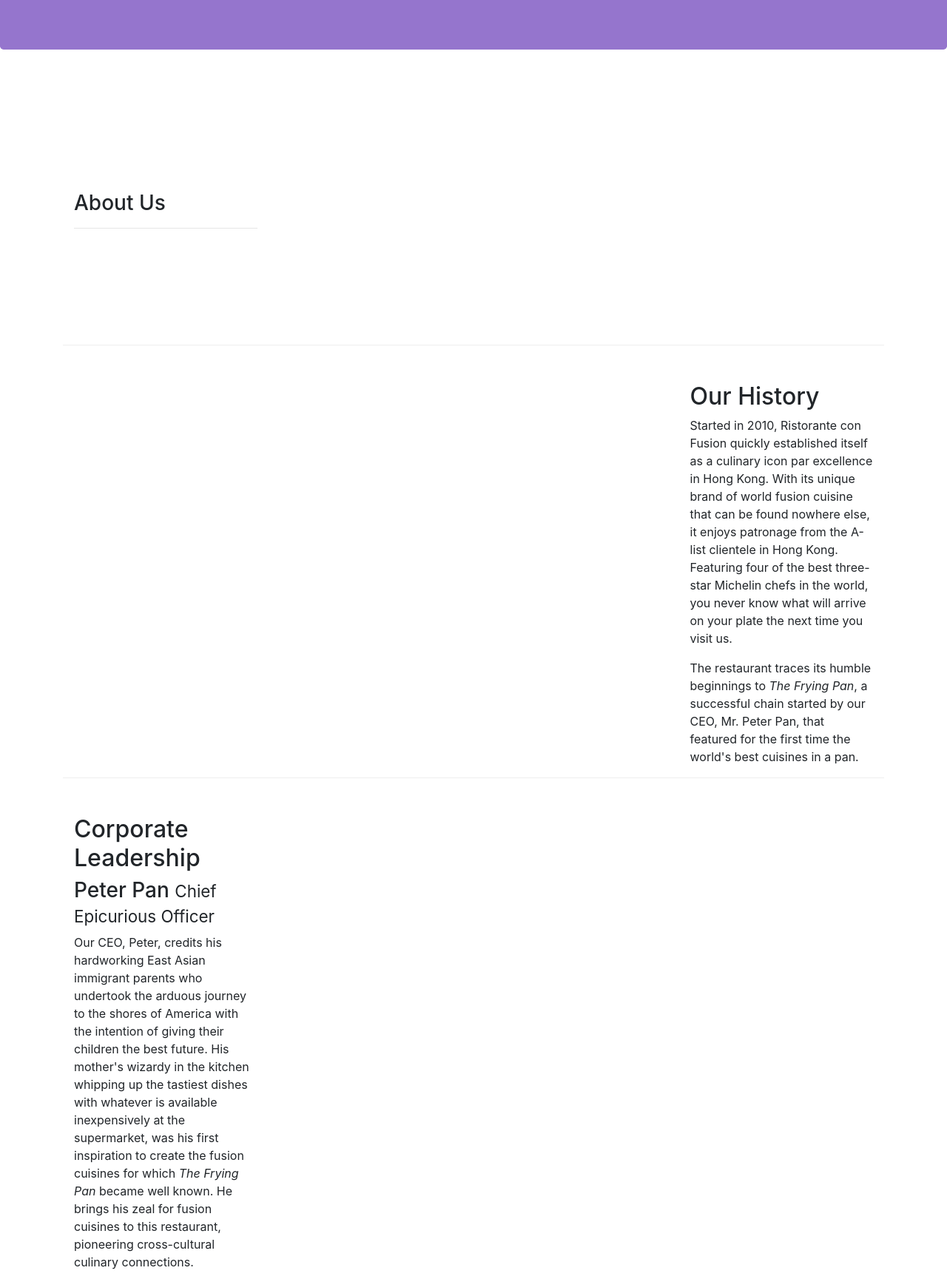
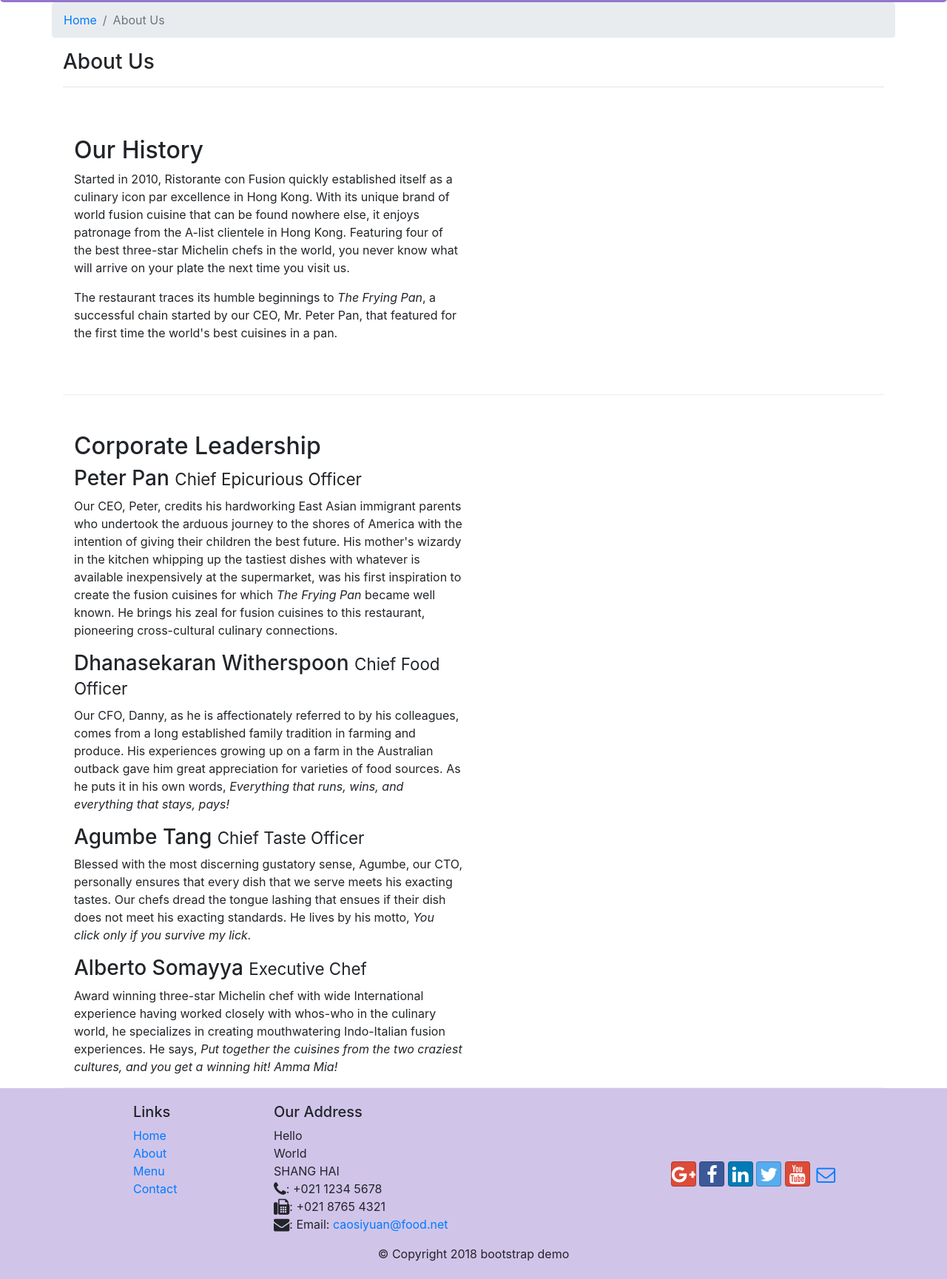
Before and after one commit to cao-si-yuan/bootstrap-demo, a website: page aboutus.html in a window 1280 px wide. Shown: the part 331-2060 px from the top of the page at 74% size. Drawn offline with nearby package versions, Linux system fonts and the light colour scheme.

Commit message:
Icon Fonts

```diff
--- a/aboutus.html
+++ b/aboutus.html
@@ -9,12 +9,10 @@
 
     <!-- Bootstrap CSS -->
     <link rel="stylesheet" href="node_modules/bootstrap/dist/css/bootstrap.min.css">
+    <link rel="stylesheet" href="node_modules/font-awesome/css/font-awesome.min.css">
+    <link rel="stylesheet" href="node_modules/bootstrap-social/bootstrap-social.css">
     <link rel="stylesheet" href="css/styles.css">
     <title>bootstrap-demo: About Us</title>
-    <ol class="col-12 breadcrumb">
-        <li class="breadcrumb-item"><a href="./index.html">Home</a></li>
-        <li class="breadcrumb-item active">About Us</li>
-    </ol>
 </head>
 
 <body>
@@ -27,10 +25,10 @@
             <a class="navbar-brand" href="#">bootstrap demo</a>
                 <div class="collapse navbar-collapse" id="Navbar">
                     <ul class="navbar-nav mr-auto">
-                        <li class="nav-item"><a class="nav-link" href="./index.html">Home</a></li>
-                        <li class="nav-item active"><a class="nav-link" href="#">About</a></li>
-                        <li class="nav-item"><a class="nav-link" href="#">Menu</a></li>
-                        <li class="nav-item"><a class="nav-link" href="#">Contact</a></li>
+                        <li class="nav-item"><a class="nav-link" href="./index.html"><span class="fa fa-home fa-lg"></span> Home</a></li>
+                        <li class="nav-item active"><a class="nav-link" href="#"><span class="fa fa-info fa-lg"></span> About</a></li>
+                        <li class="nav-item"><a class="nav-link" href="#"><span class="fa fa-list fa-lg"></span> Menu</a></li>
+                        <li class="nav-item"><a class="nav-link" href="#"><span class="fa fa-address-card fa-lg"></span> Contact</a></li>
                     </ul>
                 </div>
         </div>
@@ -50,26 +48,30 @@
     </header>
 
     <div class="container">
-        <div class="row row-content align-items-center">
-            <div class="col-12 col-sm-4 order-sm-last col-md-3">
+        <div class="row">
+            <ol class="col-12 breadcrumb">
+                <li class="breadcrumb-item"><a href="./index.html">Home</a></li>
+                <li class="breadcrumb-item active">About Us</li>
+            </ol>
+            <div class="col-12">
                <h3>About Us</h3>
                <hr>
             </div>
         </div>
 
-        <div class="row row-content align-items-center">
-            <div class="col-12 col-sm-4 order-sm-last col-md-3">
+        <div class="row row-content">
+            <div class="col-sm-6">
                 <h2>Our History</h2>
                 <p>Started in 2010, Ristorante con Fusion quickly established itself as a culinary icon par excellence in Hong Kong. With its unique brand of world fusion cuisine that can be found nowhere else, it enjoys patronage from the A-list clientele in Hong Kong.  Featuring four of the best three-star Michelin chefs in the world, you never know what will arrive on your plate the next time you visit us.</p>
                 <p>The restaurant traces its humble beginnings to <em>The Frying Pan</em>, a successful chain started by our CEO, Mr. Peter Pan, that featured for the first time the world's best cuisines in a pan.</p>
             </div>
-            <div class="col col-sm order-sm-first col-md">
+            <div class="">
             </div>
         </div>
 
 
-        <div class="row row-content align-items-center">
-            <div  class="col-12 col-sm-4 order-sm-last col-md-3">
+        <div class="row row-content">
+            <div  class="col-sm-6">
                 <h2>Corporate Leadership</h2>
                 <h3>Peter Pan <small>Chief Epicurious Officer</small></h3>
                 <p>Our CEO, Peter, credits his hardworking East Asian immigrant parents who undertook the arduous journey to the shores of America with the intention of giving their children the best future. His mother's wizardy in the kitchen whipping up the tastiest dishes with whatever is available inexpensively at the supermarket, was his first inspiration to create the fusion cuisines for which <em>The Frying Pan</em> became well known. He brings his zeal for fusion cuisines to this restaurant, pioneering cross-cultural culinary connections.</p>
@@ -99,28 +101,29 @@
                 <div class="col-7 col-sm-5">
                     <h5>Our Address</h5>
                     <address>
-		              121, Clear Water Bay Road<br>
-		              Clear Water Bay, Kowloon<br>
-		              HONG KONG<br>
-		              Tel.: +852 1234 5678<br>
-		              Fax: +852 8765 4321<br>
-		              Email: <a href="mailto:confusion@food.net">confusion@food.net</a>
+                      Hello<br>
+  		              World<br>
+  		              SHANG HAI<br>
+  		              <i class="fa fa-phone fa-lg"></i>: +021 1234 5678<br>
+                      <i class="fa fa-fax fa-lg"></i>: +021 8765 4321<br>
+                      <i class="fa fa-envelope fa-lg"></i>:
+  		              Email: <a href="mailto:cao@food.net">caosiyuan@food.net</a>
 		           </address>
                 </div>
                 <div class="col-12 col-sm-4 align-self-center">
                     <div class="text-center">
-                        <a href="http://google.com/+">Google+</a>
-                        <a href="http://www.facebook.com/profile.php?id=">Facebook</a>
-                        <a href="http://www.linkedin.com/in/">LinkedIn</a>
-                        <a href="http://twitter.com/">Twitter</a>
-                        <a href="http://youtube.com/">YouTube</a>
-                        <a href="mailto:">Mail</a>
+                        <a class="btn btn-social-icon btn-google" href="http://google.com/+"><i class="fa fa-google-plus"></i></a>
+                        <a class="btn btn-social-icon btn-facebook" href="http://www.facebook.com/profile.php?id="><i class="fa fa-facebook"></i></a>
+                        <a class="btn btn-social-icon btn-linkedin" href="http://www.linkedin.com/in/"><i class="fa fa-linkedin"></i></a>
+                        <a class="btn btn-social-icon btn-twitter" href="http://twitter.com/"><i class="fa fa-twitter"></i></a>
+                        <a class="btn btn-social-icon btn-google" href="http://youtube.com/"><i class="fa fa-youtube"></i></a>
+                        <a class="btn btn-social-icon" href="mailto:"><i class="fa fa-envelope-o"></i></a>
                     </div>
                 </div>
            </div>
            <div class="row justify-content-center">
                 <div class="col-auto">
-                    <p>© Copyright 2018 Ristorante Con Fusion</p>
+                    <p>© Copyright 2018 bootstrap demo</p>
                 </div>
            </div>
         </div>
--- a/package.json
+++ b/package.json
@@ -15,6 +15,8 @@
   },
   "dependencies": {
     "bootstrap": "^4.0.0",
+    "bootstrap-social": "^5.1.1",
+    "font-awesome": "^4.7.0",
     "jquery": "^3.3.1",
     "popper.js": "^1.12.9"
   }
```
Also changed, not shown: index.html (+16 -11 lines).
